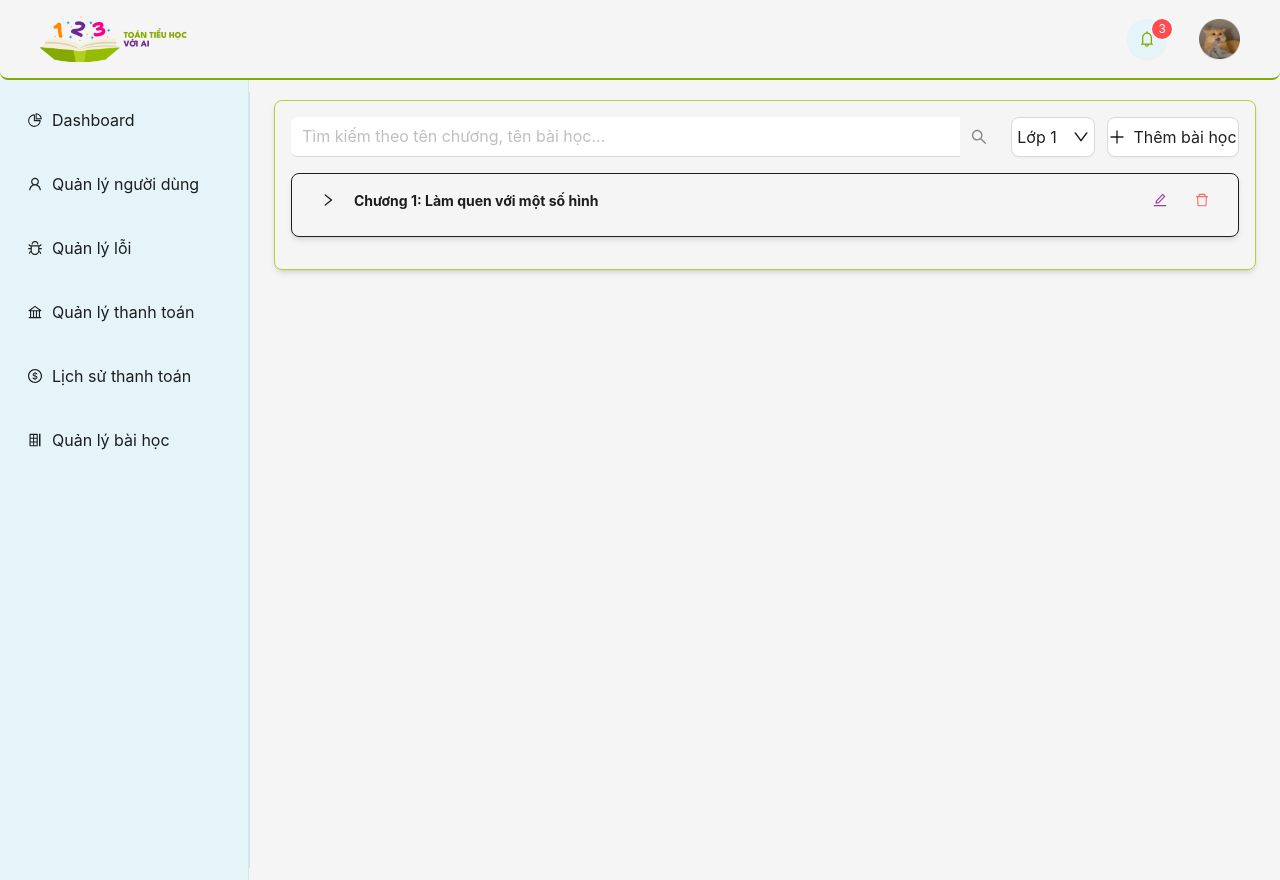
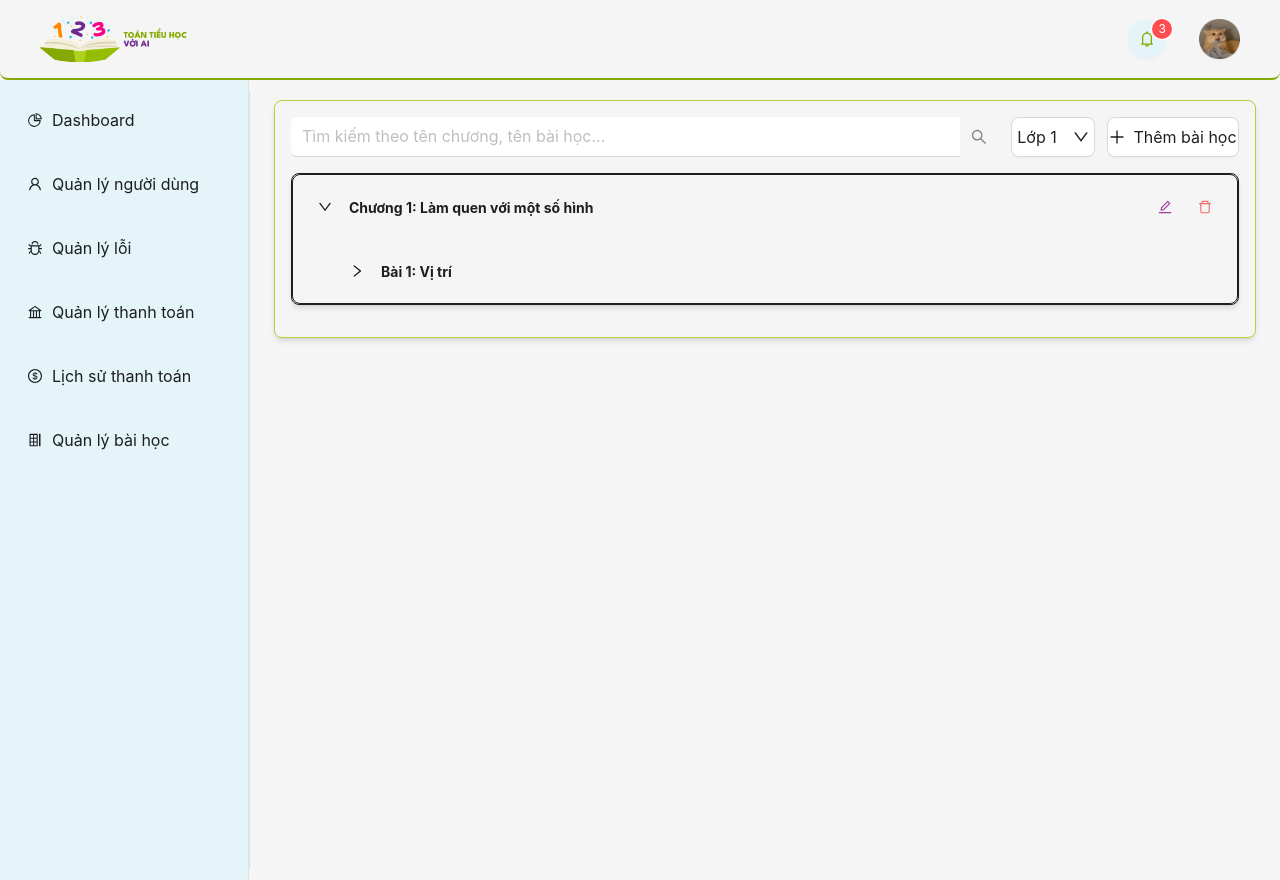
Before and after one commit to MaivMinh/AI-math-admin, a React (Vite) app: page /lesson-management in a window 1280 px wide. Both pictures are taken after a click on the button 328 px from the left and 200 px from the top of the page. Built offline with nearby package versions, Linux system fonts and the light colour scheme.

Commit message:
Add lesson management

```diff
--- a/src/components/LessonManagement/Lesson.jsx
+++ b/src/components/LessonManagement/Lesson.jsx
@@ -1,41 +1,86 @@
-import React from "react";
-import { Button, Row, Col } from "antd";
-import { EditOutlined, DeleteOutlined, RightOutlined } from "@ant-design/icons";
+import React, { useState } from "react";
+import { Button } from "antd";
+import { EditOutlined, DeleteOutlined, DownOutlined, RightOutlined } from "@ant-design/icons";
 
 const Lesson = ({ chapterTitle, onEdit, onDelete }) => {
+  const [chapterExpanded, setChapterExpanded] = useState(false);
+  const [lessonExpanded, setLessonExpanded] = useState(false);
+
+  const toggleChapter = () => {
+    setChapterExpanded(!chapterExpanded);
+  };
+
+  const toggleLesson = (e) => {
+    e.stopPropagation();
+    setLessonExpanded(!lessonExpanded);
+  };
+
   return (
+    <div className="border rounded-lg overflow-hidden">
+      {/* Chapter header */}
       <div
-      style={{
-        display: "flex",
-        alignItems: "center",
-        padding: "10px 20px",
-        borderRadius: "8px",
-        marginBottom: "10px",
-      }}
+        className="flex items-center p-4 cursor-pointer hover:bg-gray-50"
+        onClick={toggleChapter}
       >
-      {/* Mũi tên */}
         <Button
-        icon={<RightOutlined />}
+          icon={chapterExpanded ? <DownOutlined /> : <RightOutlined />}
           type="text"
-        style={{ marginRight: "10px" }}
+          style={{ marginRight: "8px" }}
         />
+        <div className="flex-1 font-bold">{chapterTitle}</div>
 
-      {/* Tiêu đề chương */}
-      <div style={{ flex: 1, fontWeight: "bold" }}>{chapterTitle}</div>
-
-      {/* Nút sửa và xóa */}
         <Button
           icon={<EditOutlined />}
           type="text"
-        style={{ color: "#9C3D9A", marginRight: "10px" }}
-        onClick={onEdit}
+          style={{ color: "#9C3D9A", marginRight: "8px" }}
+          onClick={(e) => {
+            e.stopPropagation();
+            if (onEdit) onEdit();
+          }}
         />
         <Button
           icon={<DeleteOutlined />}
           type="text"
           style={{ color: "#F56C6C" }}
-        onClick={onDelete}
+          onClick={(e) => {
+            e.stopPropagation();
+            if (onDelete) onDelete();
+          }}
         />
+      </div>
+
+      {/* Chapter content */}
+      {chapterExpanded && (
+        <div className="ml-8">
+          {/* Lesson header */}
+          <div
+            className="flex items-center p-4 cursor-pointer hover:bg-gray-50"
+            onClick={toggleLesson}
+          >
+            <Button
+              icon={lessonExpanded ? <DownOutlined /> : <RightOutlined />}
+              type="text"
+              style={{ marginRight: "8px" }}
+            />
+            <div className="font-bold ">Bài 1: Vị trí</div>
+          </div>
+
+          {/* Lesson content */}
+          {lessonExpanded && (
+            <div className="ml-12">
+              <div className="py-2 px-4 hover:bg-gray-50 cursor-pointer">
+                Slide
+              </div>
+              <div className="py-2 px-4 hover:bg-gray-50 cursor-pointer">
+                Video bài giảng
+              </div>
+              <div className="py-2 px-4 hover:bg-gray-50 cursor-pointer">
+                Bài tập
+              </div>
+            </div>
+          )}
+        </div>
+      )}
     </div>
   );
 };
--- a/vite.config.js
+++ b/vite.config.js
@@ -9,6 +9,6 @@ export default defineConfig({
     tailwindcss()
   ],
   server: {
-    hmr: false,
+    hmr: true,
   },
 })
```
Lines whose indentation alone changed are shown as unchanged.
